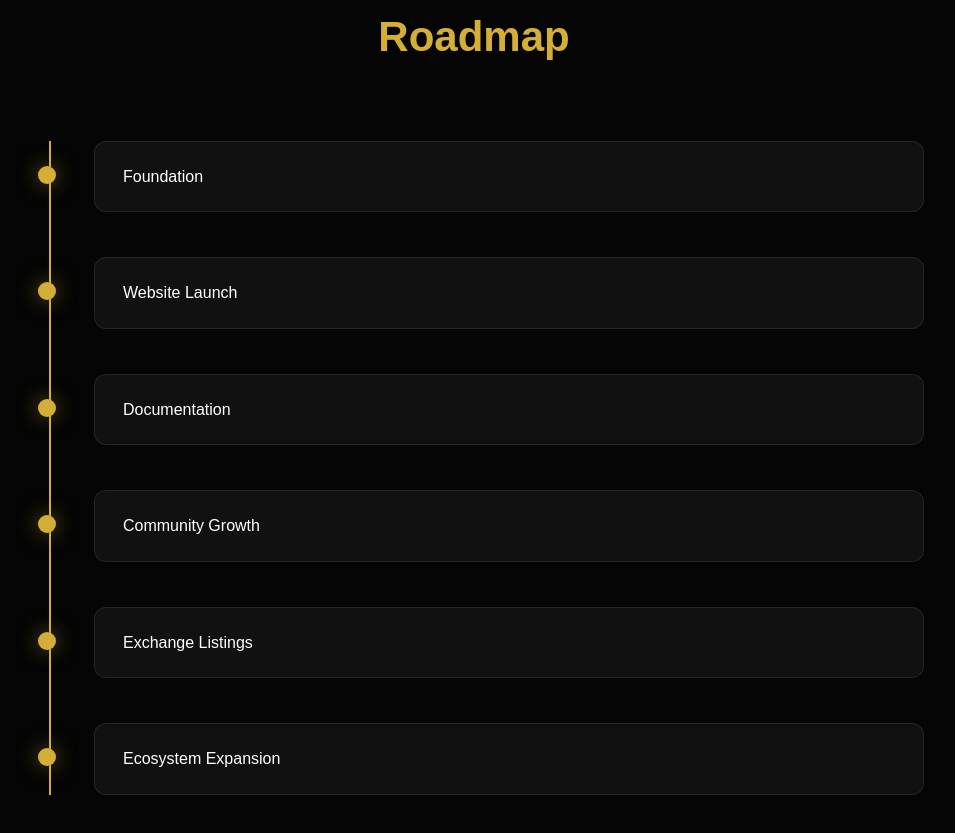
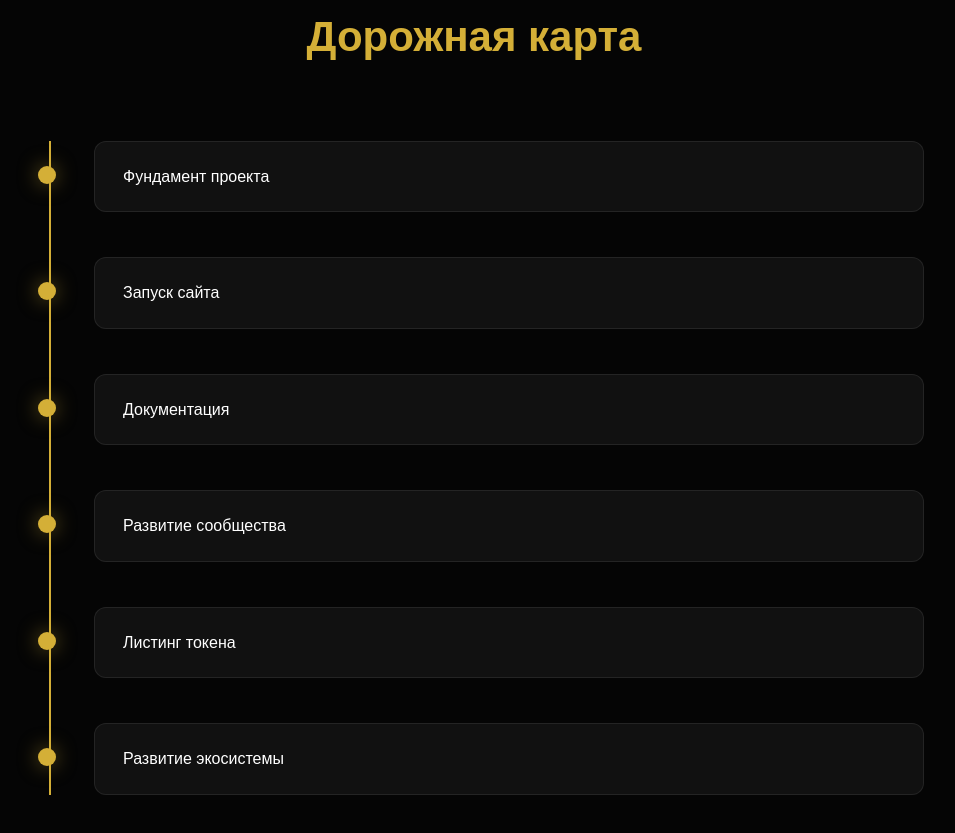
Before and after one commit to AtlasDAO-org/atlasdao.org, a plain HTML site: page index.html in a window 1280 px wide. Shown: the part 2190-3023 px from the top of the page, without its empty margins (166-1121 px from the left). Drawn offline with Linux system fonts and the light colour scheme.

Commit message:
Update index.html

```diff
--- a/index.html
+++ b/index.html
@@ -191,32 +191,32 @@ Transparency, governance and shared success.
 
 <div class="container">
 
-<h2>Roadmap</h2>
+<h2>Дорожная карта</h2>
 
 <div class="timeline">
 
 <div class="timeline-item">
-Foundation
+Фундамент проекта
 </div>
 
 <div class="timeline-item">
-Website Launch
+Запуск сайта
 </div>
 
 <div class="timeline-item">
-Documentation
+Документация
 </div>
 
 <div class="timeline-item">
-Community Growth
+Развитие сообщества
 </div>
 
 <div class="timeline-item">
-Exchange Listings
+Листинг токена
 </div>
 
 <div class="timeline-item">
-Ecosystem Expansion
+Развитие экосистемы
 </div>
 
 </div>
```
